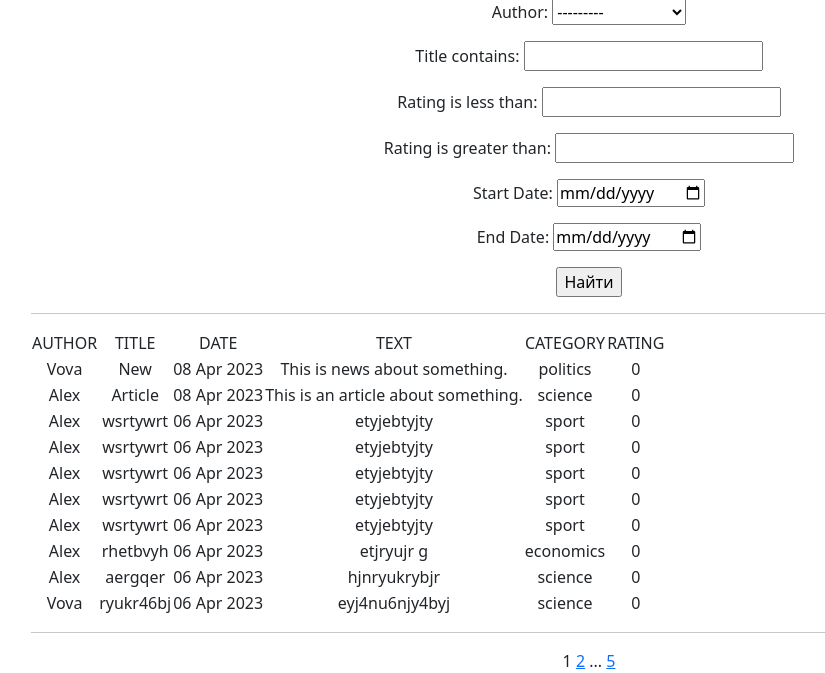
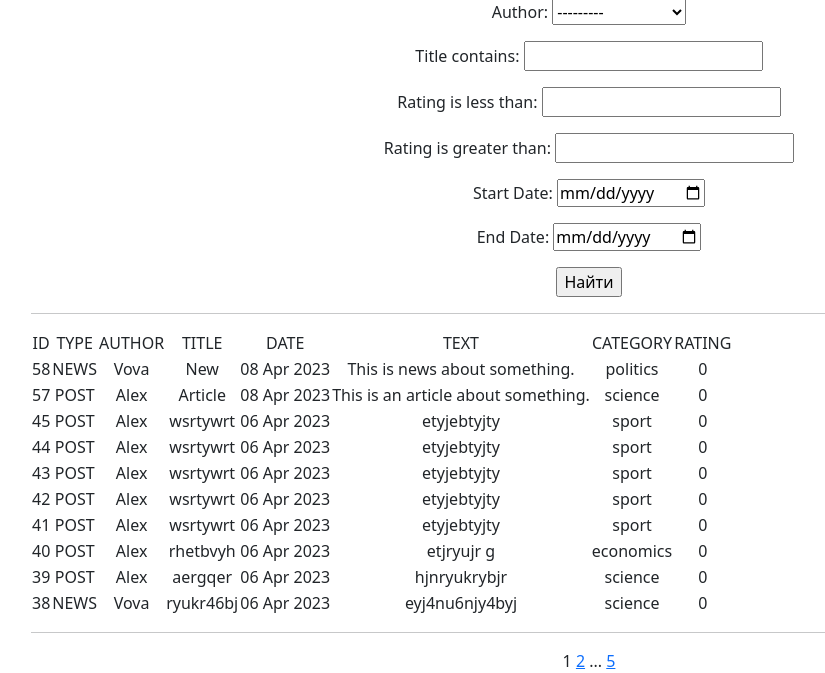
Before and after one commit to bushuev-alex/NewsPortal, a Django app: page /posts/search/ in a window 1280 px wide. Shown: the part 170-843 px from the top of the page, without its empty margins (51-876 px from the left). Run offline with Django 4.2, Linux system fonts and the light colour scheme; data comes from the database, SQL or seed files in the repository; both versions use the stored data as it was after the commit; some libraries are stand-ins or nearby versions.

Commit message:
some improvements

```diff
--- a/NewsPaper/templates/search.html
+++ b/NewsPaper/templates/search.html
@@ -24,6 +24,8 @@ Post
            <tr> <!-- Добавляем строку -->
                <!-- Добавляем ещё одну ячейку в строку и так далее -->
                <!--<td>category</td>-->
+               <td>ID</td>
+               <td>TYPE</td>
                <td>AUTHOR</td>
                <td>TITLE</td>
                <td>DATE</td>
@@ -43,6 +45,8 @@ Post
                 полям объекта модели. Например, здесь мы выводим имя,
                 в следующем столбце описание, и т.д.  -->
                <!--<td>{{ s_news.category.name }}</td>-->
+               <td>{{ one_news.id }}</td>
+               <td>{{ one_news.type }}</td>
                <td>{{ one_news.author.user }}</td>
                <td>{{ one_news.title|censor }}</td>
                <td>{{ one_news.date_time|date:'d M Y' }}</td>
```
Also changed, not shown: NewsPaper/db.sqlite3.
